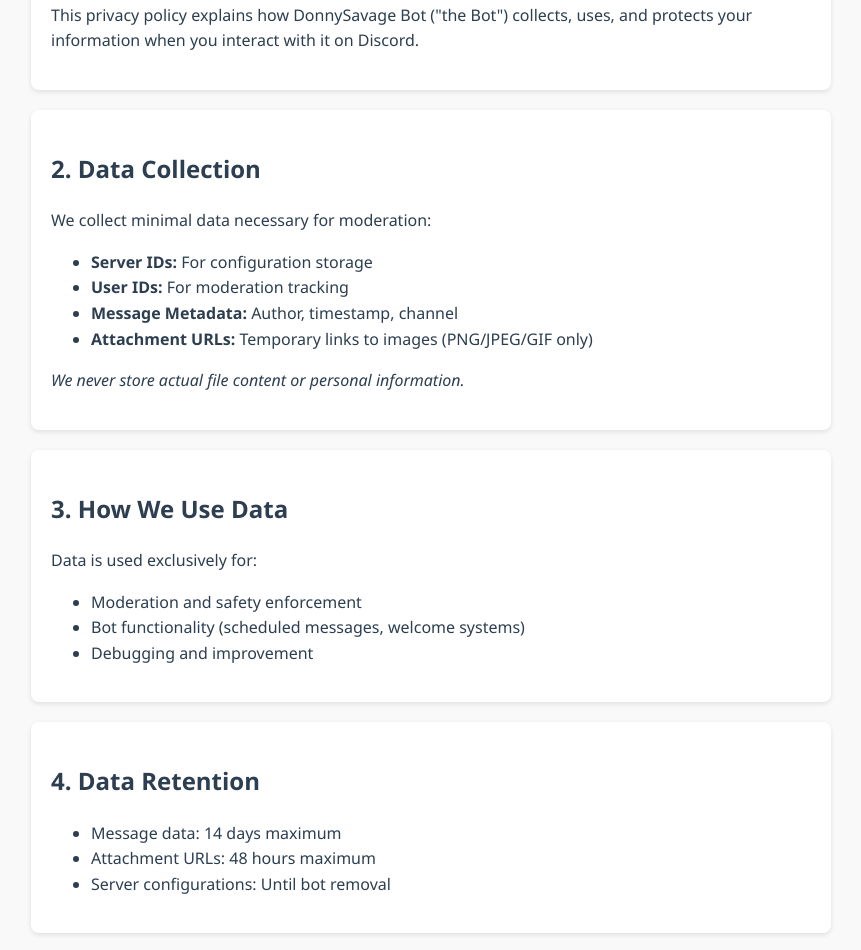
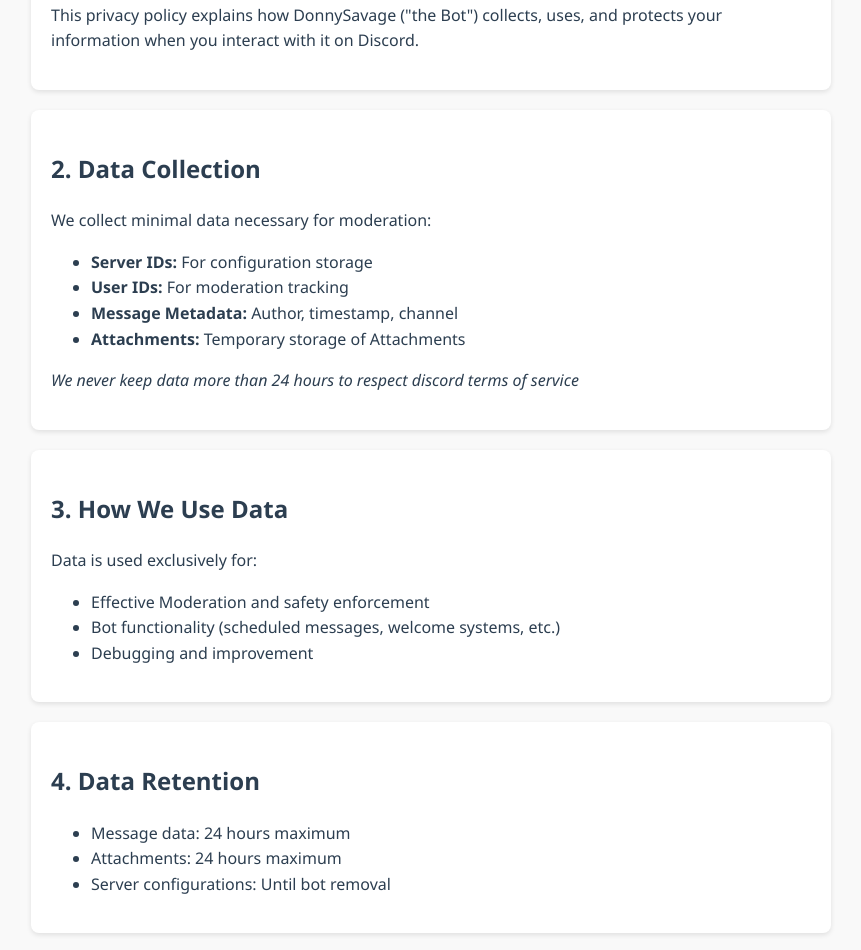
Before and after one commit to Abdo129/Abdo129-DonnySavage-bot-Policy.github.io, a plain HTML site: page index.html in a window 1280 px wide. Shown: the part 359-1309 px from the top of the page, without its empty margins (209-1070 px from the left). Drawn offline with Linux system fonts and the light colour scheme.

Commit message:
Add files via upload

```diff
--- a/index.html
+++ b/index.html
@@ -110,7 +110,7 @@
 
     <section id="introduction">
         <h2>1. Introduction</h2>
-        <p>This privacy policy explains how DonnySavage Bot ("the Bot") collects, uses, and protects your information when you interact with it on Discord.</p>
+        <p>This privacy policy explains how DonnySavage ("the Bot") collects, uses, and protects your information when you interact with it on Discord.</p>
     </section>
 
     <section id="data-collection">
@@ -120,17 +120,17 @@
             <li><strong>Server IDs:</strong> For configuration storage</li>
             <li><strong>User IDs:</strong> For moderation tracking</li>
             <li><strong>Message Metadata:</strong> Author, timestamp, channel</li>
-            <li><strong>Attachment URLs:</strong> Temporary links to images (PNG/JPEG/GIF only)</li>
+            <li><strong>Attachments:</strong> Temporary storage of Attachments</li>
         </ul>
-        <p><em>We never store actual file content or personal information.</em></p>
+        <p><em>We never keep data more than 24 hours to respect discord terms of service</em></p>
     </section>
 
     <section id="data-usage">
         <h2>3. How We Use Data</h2>
         <p>Data is used exclusively for:</p>
         <ul>
-            <li>Moderation and safety enforcement</li>
-            <li>Bot functionality (scheduled messages, welcome systems)</li>
+            <li>Effective Moderation and safety enforcement</li>
+            <li>Bot functionality (scheduled messages, welcome systems, etc.)</li>
             <li>Debugging and improvement</li>
         </ul>
     </section>
@@ -138,8 +138,8 @@
     <section id="data-storage">
         <h2>4. Data Retention</h2>
         <ul>
-            <li>Message data: 14 days maximum</li>
-            <li>Attachment URLs: 48 hours maximum</li>
+            <li>Message data: 24 hours maximum</li>
+            <li>Attachments: 24 hours maximum</li>
             <li>Server configurations: Until bot removal</li>
         </ul>
     </section>
@@ -160,7 +160,7 @@
         <ul>
             <li>In-app: Use <code>/report</code> command</li>
             <li>Discord: Join our <a href="https://discord.gg/kRkkpWTCn7">Support Server</a></li>
-            <li>Email: privacy@donnysavagebot.com</li>
+            <li>Email: donnysavagehelp@gmail.com</li>
         </ul>
     </section>
 
```
